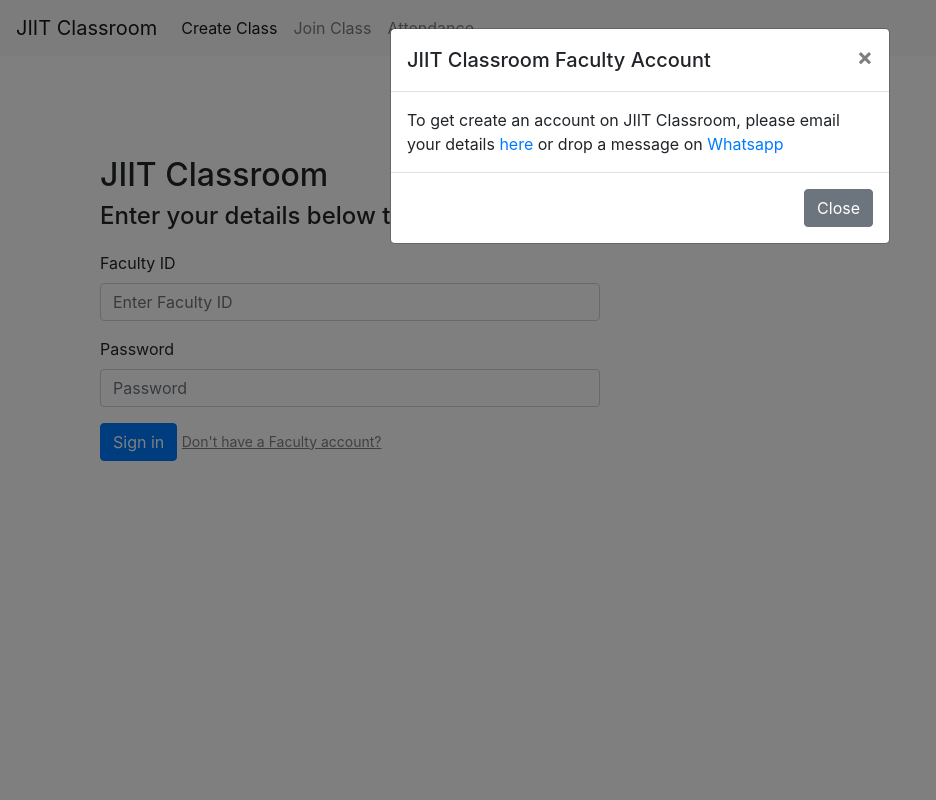
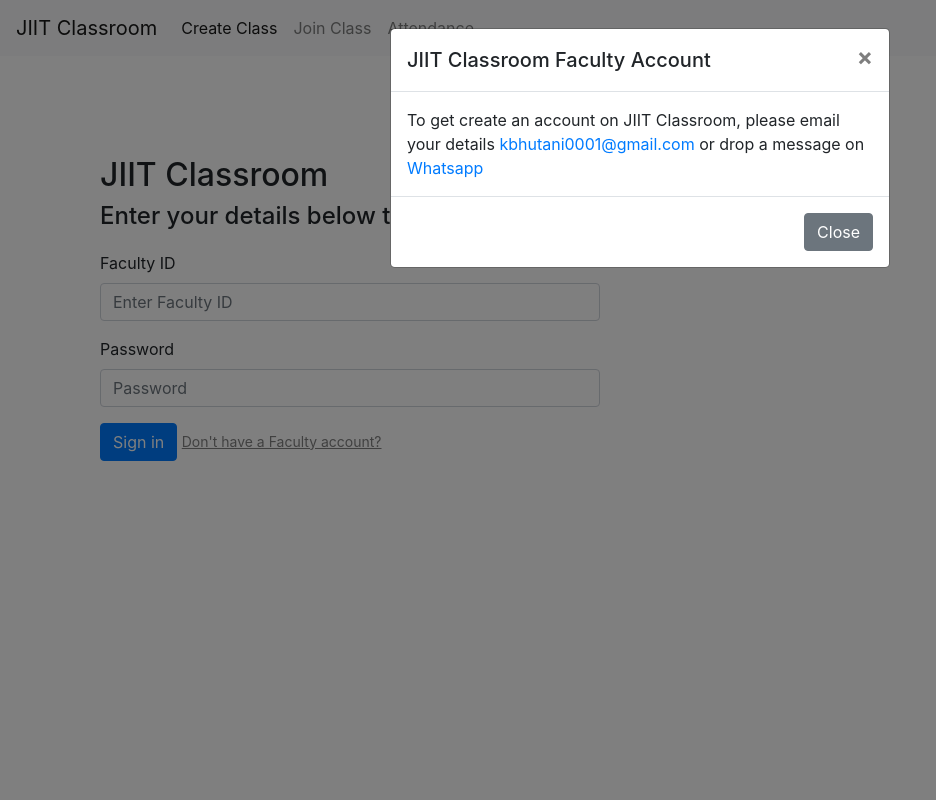
Before and after one commit to kbhutani0001/jiit-classroom, a Flask app: page /create/ in a window 1280 px wide, after a click on "Don't have a Faculty account?". Shown: the whole page, without its empty margins (0-936 px from the left). Run offline with Flask 2, Linux system fonts and the light colour scheme; some libraries are stand-ins or nearby versions.

Commit message:
update links

```diff
--- a/templates/createLogin.html
+++ b/templates/createLogin.html
@@ -114,7 +114,7 @@
         </button>
       </div>
       <div class="modal-body">
-        To get create an account on JIIT Classroom, please email your details <a href="mailto:kbhutani0001@gmail.com?Subject=JIIT%20Faculty%20Account%20Invite" target="_top">here</a> or drop a message on <a href="https://wa.me/918802999631?text=Hello%20Kartikay%2C%20I%20am%20Faculty%20of%20JIIT-129%20and%20I%20want%20invite%20link%20to%20Create%20an%20account%20on%20JIIT%20Classroom.%20Here%20are%20my%20details">Whatsapp</a>
+        To get create an account on JIIT Classroom, please email your details <a href="mailto:kbhutani0001@gmail.com?Subject=JIIT%20Faculty%20Account%20Invite" target="_top">kbhutani0001@gmail.com</a> or drop a message on <a href="https://wa.me/918802999631?text=Hello%20Kartikay%2C%20I%20am%20a%20Faculty%20of%20JIIT-128%20and%20I%20want%20invite%20link%20to%20Create%20an%20account%20on%20JIIT%20Classroom.%20Here%20are%20my%20details">Whatsapp</a>
       </div>
       <div class="modal-footer">
         <button type="button" class="btn btn-secondary" data-dismiss="modal">Close</button>
```
